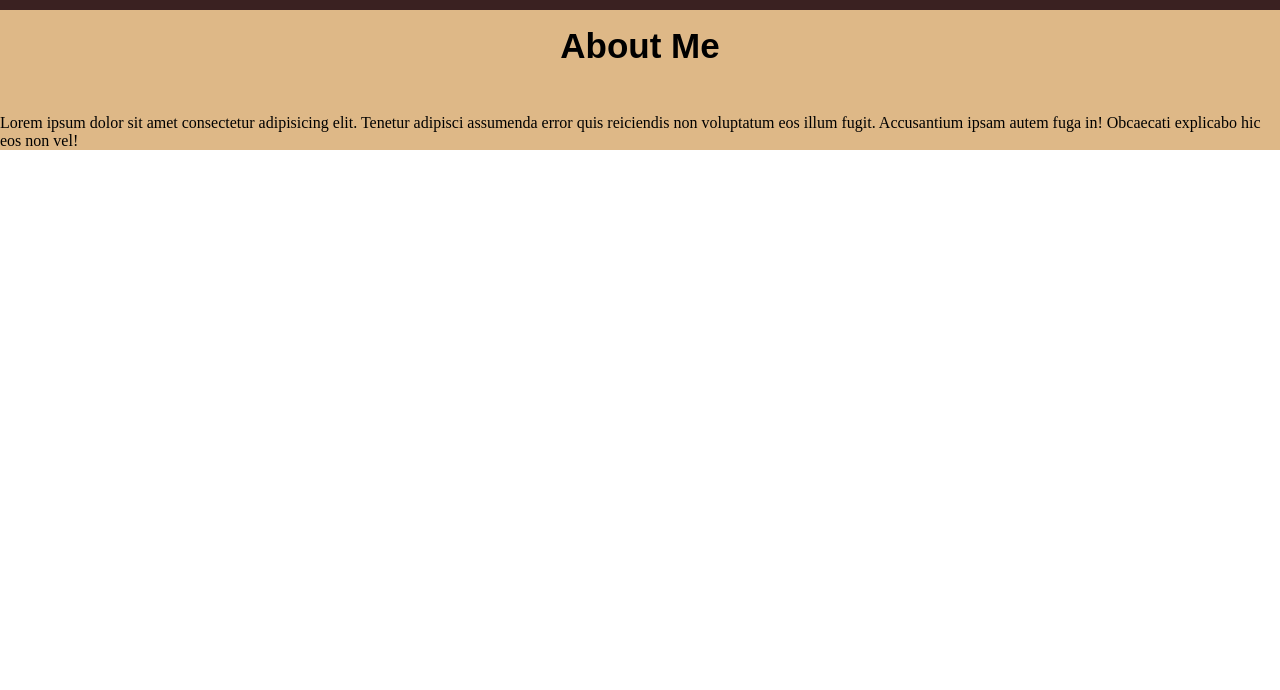
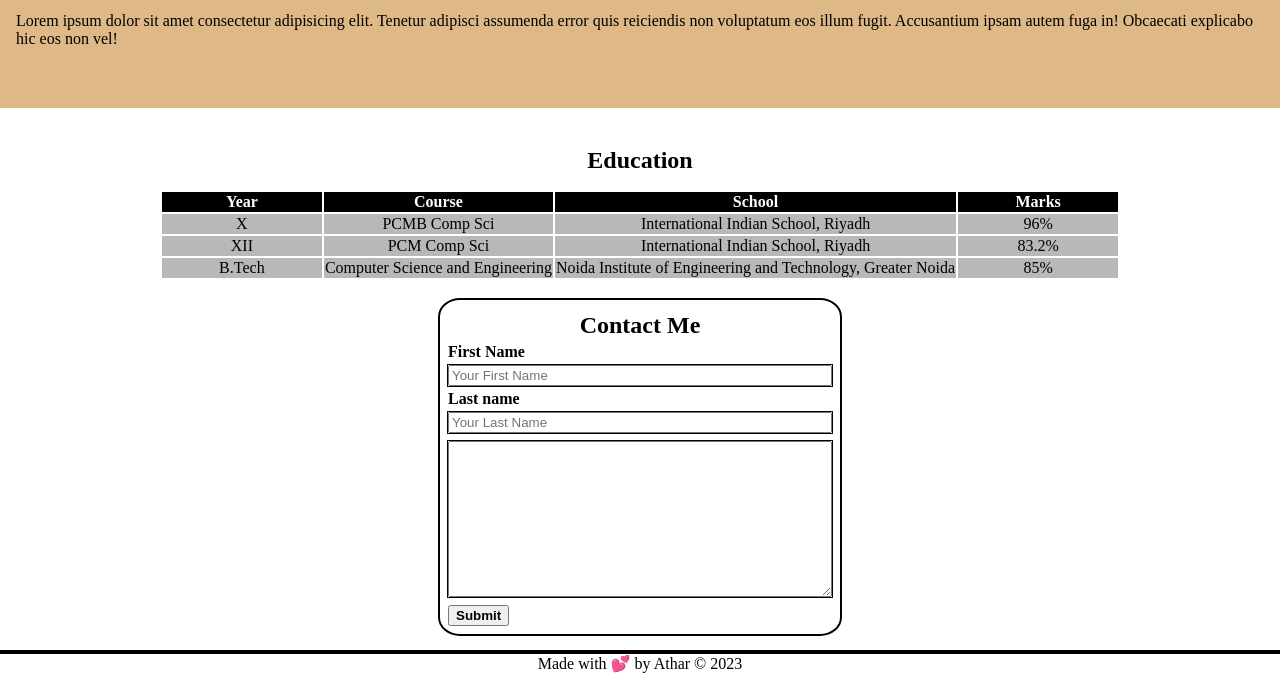
Before and after one commit to KingPin-1/Athar-Portfolio, a plain HTML site: page index.html in a window 1280 px wide. Shown: the part 710-1400 px from the top of the page. Before the commit the page ends 860 px from the top, so only its background shows below. Drawn offline with Linux system fonts and the light colour scheme; a web font is replaced by a local one.

Commit message:
added new sections and improved styling

```diff
--- a/index.html
+++ b/index.html
@@ -21,9 +21,22 @@
         />
     </head>
     <body>
-        <div class="container">
+        <header>
+            <nav>
+                <a href="#main-intro">Introduction</a>
+                <a href="#about-me">About Me</a>
+                <a href="#education">Education</a>
+                <a href="#contact-me">Contact Me</a>
+            </nav>
+        </header>
+        <main class="container" id="main-intro">
             <h1 class="main-intro">Hi, I'm Athar</h1>
-            <p class = "intro-text">I am a <span id = "dynamic-text-id" class="dynamic-text"> Software Engineer... </span></p>
+            <p class="intro-text">
+                I am a
+                <span id="dynamic-text-id" class="dynamic-text">
+                    Software Engineer...
+                </span>
+            </p>
             <div class="image-cont">
                 <img
                     src="Athar.png"
@@ -45,8 +58,8 @@
                     ><i class="icons fa-brands fa-instagram"></i
                 ></a>
             </div>
-        </div>
-        <div class="about-me">
+        </main>
+        <section class="about-me" id="#about-me">
             <h3 class="about-me-head">About Me</h3>
             <p>
                 Lorem ipsum dolor sit amet consectetur adipisicing elit. Tenetur
@@ -54,7 +67,69 @@
                 illum fugit. Accusantium ipsam autem fuga in! Obcaecati
                 explicabo hic eos non vel!
             </p>
-        </div>
+        </section>
+        <section class="education" id="education">
+            <h1>Education</h1>
+            <table id="ed-table">
+                <tr>
+                    <th>Year</th>
+                    <th>Course</th>
+                    <th>School</th>
+                    <th>Marks</th>
+                </tr>
+                <tr>
+                    <td>X</td>
+                    <td>PCMB Comp Sci</td>
+                    <td>International Indian School, Riyadh</td>
+                    <td>96%</td>
+                </tr>
+                <tr>
+                    <td>XII</td>
+                    <td>PCM Comp Sci</td>
+                    <td>International Indian School, Riyadh</td>
+                    <td>83.2%</td>
+                </tr>
+                <tr>
+                    <td>B.Tech</td>
+                    <td>Computer Science and Engineering</td>
+                    <td>
+                        Noida Institute of Engineering and Technology, Greater
+                        Noida
+                    </td>
+                    <td>85%</td>
+                </tr>
+            </table>
+        </section>
+        <section class="contact-me" id="contact-me">
+            <form action="" class="contact-form">
+                <h1>Contact Me</h1>
+                <label for="firstname">First Name</label>
+                <input
+                    type="text"
+                    name="firstname"
+                    id="firstname"
+                    placeholder="Your First Name"
+                    required
+                />
+                <label for="lastname">Last name</label>
+                <input
+                    type="text"
+                    name="lastname"
+                    id="lastname"
+                    placeholder="Your Last Name"
+                    required
+                />
+                <label for="message"></label>
+                <textarea
+                    name="message"
+                    id="message"
+                    cols="30"
+                    rows="10"
+                ></textarea>
+                <button class="submit">Submit</button>
+            </form>
+        </section>
+        <footer>Made with 💕 by Athar © 2023</footer>
         <script src="script.js"></script>
     </body>
 </html>
--- a/style.css
+++ b/style.css
@@ -1,12 +1,33 @@
 * {
     box-sizing: border-box;
+}
+html {
+    scroll-behavior: smooth;
 }
 body {
     height: 100vh;
     width: 100vw;
     margin: 0;
 }
-
+header {
+    padding: 16px;
+    background-color: rgb(58, 33, 33);
+}
+header a {
+    text-decoration: none;
+    margin: 16px;
+    font-size: 22px;
+    color: yellow;
+    padding: 8px;
+}
+header a:hover {
+    text-decoration: underline;
+    background-color: hsl(0deg 0% 50.2% / 26%);
+}
+main,
+section {
+    padding: 0 16px 0 16px;
+}
 .main-intro {
     /* background-color: rgb(58, 33, 33); */
     color: yellow;
@@ -33,14 +54,13 @@ body {
 }
 
 .container {
-    height: 90vh;
+    height: 70vh;
     display: flex;
     flex-direction: column;
     background-color: rgb(58, 33, 33);
 }
 
 .image-cont {
-    height: 50%;
     width: auto;
     /* background-color: red; */
     display: flex;
@@ -89,5 +109,68 @@ body {
 
 .about-me {
     background-color: burlywood;
-    min-height: 10vh;
+    min-height: 25vh;
 }
+form h1 {
+    text-align: center;
+    margin: auto;
+    margin: 4px 0 4px 0;
+}
+.contact-me {
+    /* background-color: burlywood; */
+    margin-top: 16px;
+}
+.education {
+    margin-top: 16px;
+    min-height: 20vh;
+    display: flex;
+    flex-direction: column;
+    align-items: center;
+    justify-content: center;
+}
+.education h1 {
+    margin-bottom: 16px;
+}
+#ed-table th {
+    min-width: 10rem;
+    color: white;
+    width: auto%;
+    background: #000;
+}
+#ed-table td {
+    text-align: center;
+    background: rgb(185, 183, 183);
+}
+form.contact-form {
+    outline: 2px solid;
+    border-radius: 5%;
+    max-width: 400px;
+    margin: auto;
+    padding: 8px;
+}
+form label,
+form button {
+    display: block;
+    font-weight: 600;
+}
+
+form input,
+form textarea {
+    outline: 1px solid;
+    width: 100%;
+    margin: 4px 0 4px 0;
+}
+
+/* form input:focus , form textarea:focus {
+    outline: 2px solid green;
+} */
+#ed-table th {
+    text-align: center;
+}
+footer {
+    margin-top: 16px;
+    border-top: 4px solid;
+    font-weight: 500;
+    text-align: center;
+    min-height: 5vh;
+}
```
